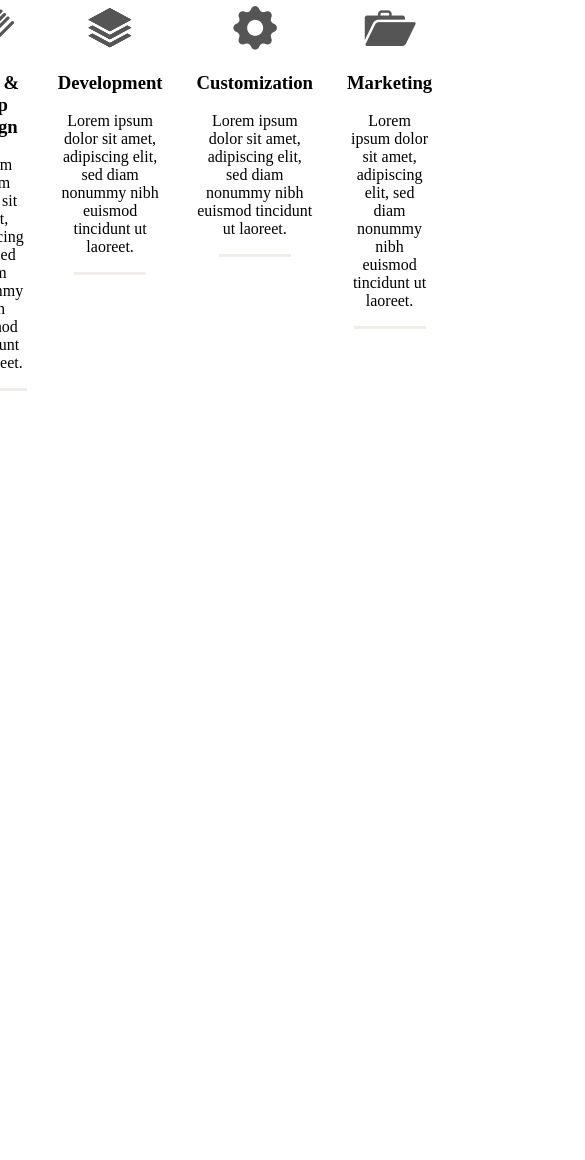
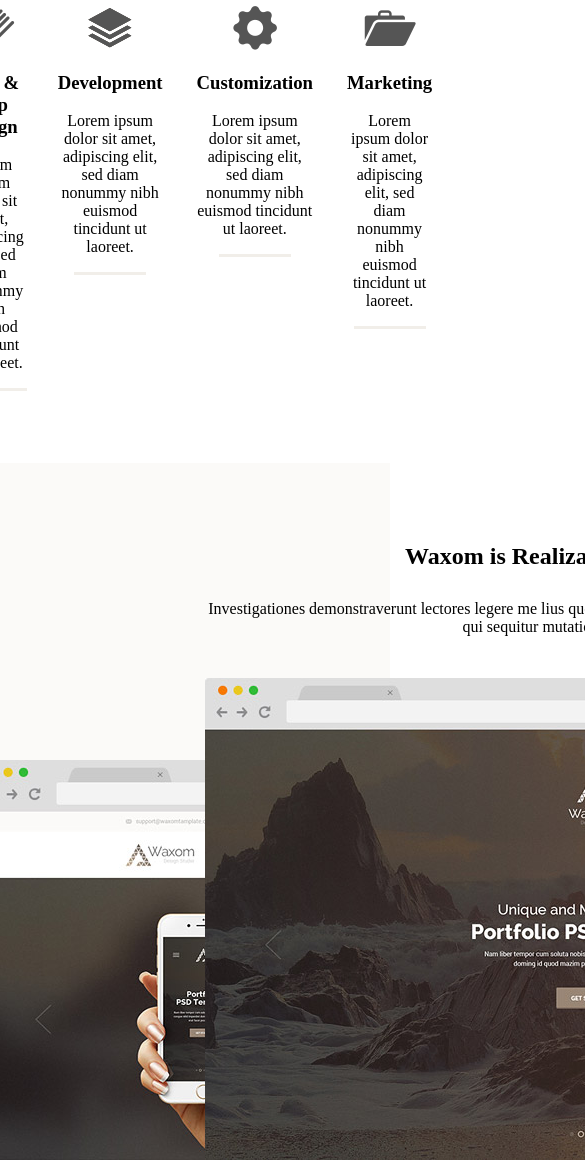
Before and after one commit to YanVI9/site_7, a plain HTML site: page index.html in a window 390 px wide. Shown: the part 921-2081 px from the top of the page, 585 px wide, since content can reach past the window. Before the commit the page ends 1384 px from the top, so only its background shows below. Drawn offline with Linux system fonts and the light colour scheme.

Commit message:
блок 3-го уровня
Сделан блок 3-го уровня, без адаптива и шрифтов.

```diff
--- a/css/style.css
+++ b/css/style.css
@@ -281,3 +281,53 @@ body, h1 {
 .services__item:hover .services__img_icon-4 {
     background-image: url('../img/icon4a.png');
 }
+
+/* browser__container */
+.section_bckg-grey {
+    background-color: #fbfaf8;
+}
+
+.browser__container {
+    min-width: 1179px;
+    margin: 0 auto;
+    padding-top: 80px;
+}
+
+.browser__images {
+    display: flex;
+    justify-content: center;
+    align-items: flex-end;
+}
+
+.browser__img_pos-left {
+    width: 770px;
+    margin-right: -540px;
+    position: relative;
+    z-index: 1;
+}
+
+.browser__img_pos-center {
+    width: 770px;
+    position: relative;
+    z-index: 2;
+}
+
+.browser__img_pos-right {
+    width: 770px;
+    margin-left: -540px;
+    position: relative;
+    z-index: 1;
+}
+
+.browser__header {
+    max-width: 770px;
+    text-align: center;
+    margin: 0 auto;
+    margin-bottom: 30px;
+}
+
+.browser__text {
+    max-width: 770px;
+    text-align: center;
+    margin: 0 auto 42px auto;
+}
--- a/index.html
+++ b/index.html
@@ -137,6 +137,18 @@
             </p>
         </div>
     </section>
+    <div class="section_w-100 section_bckg-grey">
+
+        <section class="browser__container">
+            <h2 class="browser__header">Waxom is Realization of your Ideas.</h2>
+            <p class="browser__text">Investigationes demonstraverunt lectores legere me lius quod ii legunt saepius. Claritas est etiam processus dynamicus, qui sequitur mutationem consuetudium.</p>
+            <div class="browser__images">
+                <img src="img/browser-left.jpg" alt="browser-left" class="browser__img browser__img_pos-left">
+                <img src="img/browser-center.jpg" alt="browser-center" class="browser__img browser__img_pos-center">
+                <img src="img/browser-right.jpg" alt="browser-right" class="browser__img browser__img_pos-right">
+            </div>
+        </section>
+    </div>
 </body>
 
 </html>
```
Also changed, not shown: img/browser-center.jpg (added), img/browser-left.jpg (added), img/browser-right.jpg (added).
